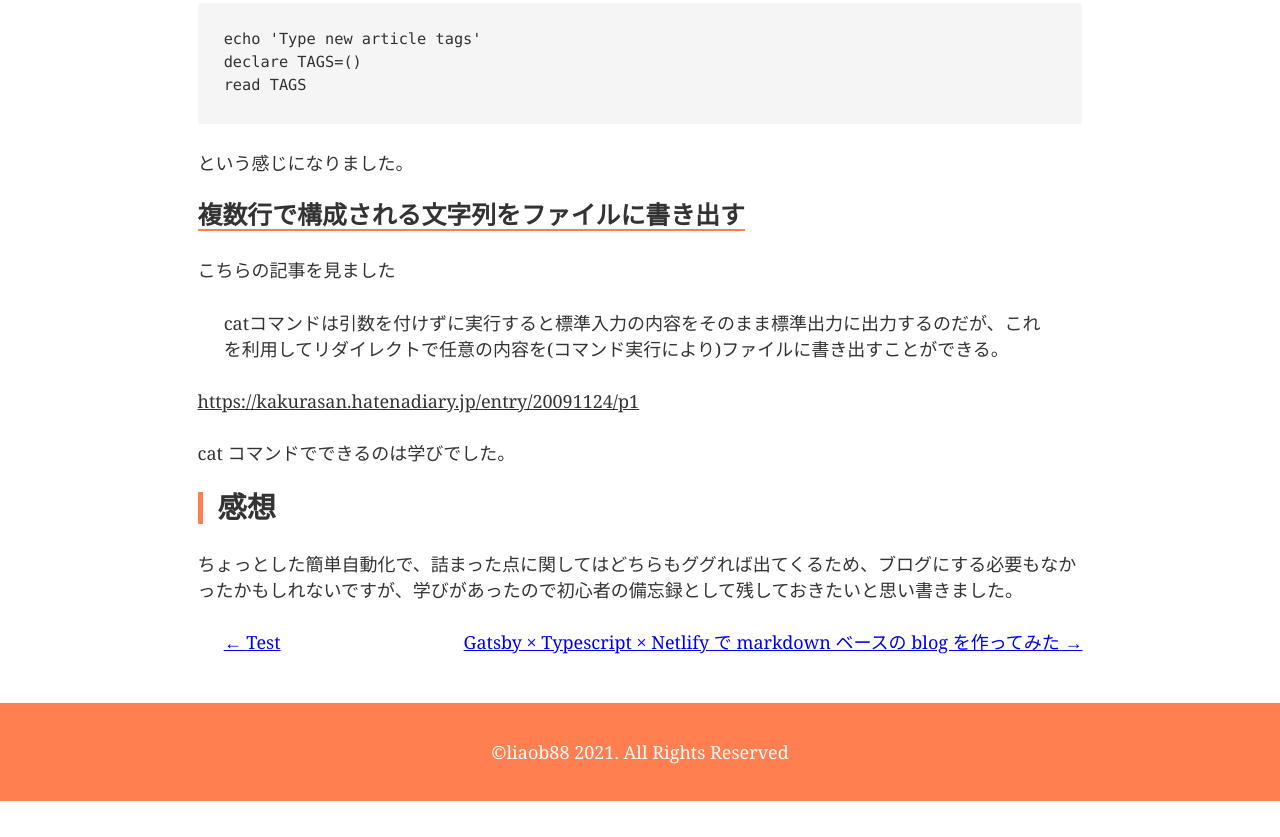
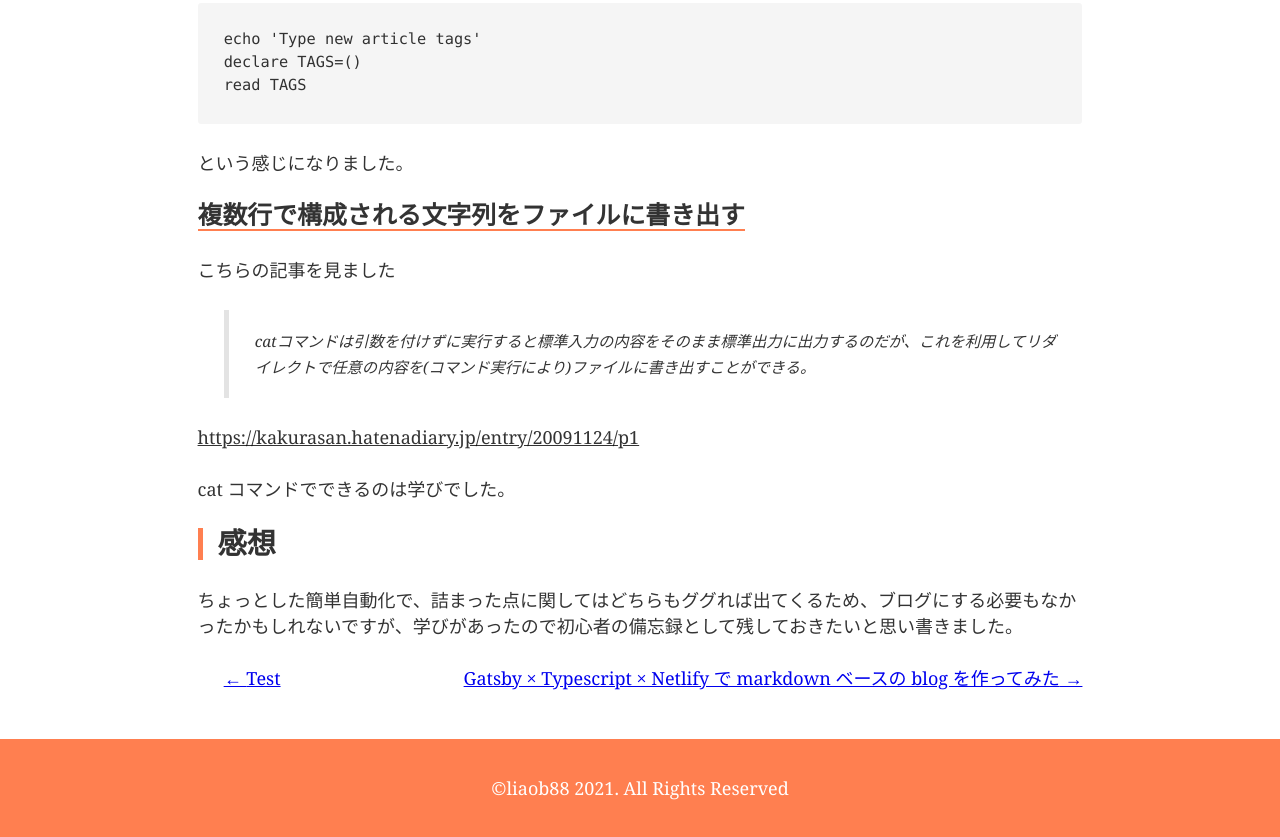
Before and after one commit to liaob88/liaob88blog, a Gatsby site: page /about-my-blogs-auto-article-generator-shellscript in a window 1280 px wide. Shown: the part 2533-3370 px from the top of the page. Before the commit the page ends 3334 px from the top, so only its background shows below. Built offline with nearby package versions, Linux system fonts and the light colour scheme; Gatsby itself is replaced by a stand-in of ours; some packages are replaced by stand-ins of ours; code samples lack their colours.

Commit message:
fix: quote のレイアウトを変更

```diff
--- a/src/components/layout.css
+++ b/src/components/layout.css
@@ -450,11 +450,21 @@ blockquote {
   margin-left: 1.45rem;
   margin-right: 1.45rem;
   margin-top: 0;
-  padding-bottom: 0;
-  padding-left: 0;
+  padding-left: 1.45rem;
   padding-right: 0;
-  padding-top: 0;
+  padding-top: 1rem;
+  padding-bottom: 1rem;
   margin-bottom: 1.45rem;
+  border-left: 5px solid #e3e3e3;
+  font-size: 0.85rem;
+}
+blockquote p {
+  font-style: italic;
+}
+blockquote cite {
+  display: block;
+  text-align: right;
+  margin-top: 0.5rem;
 }
 form {
   margin-left: 0;
```
